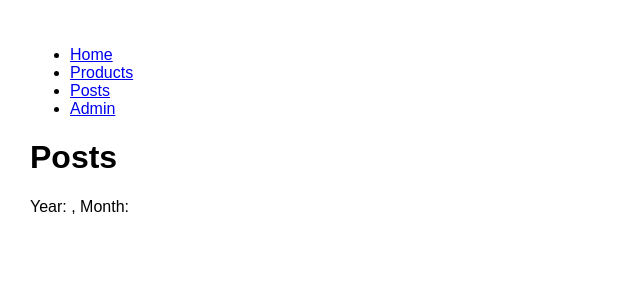
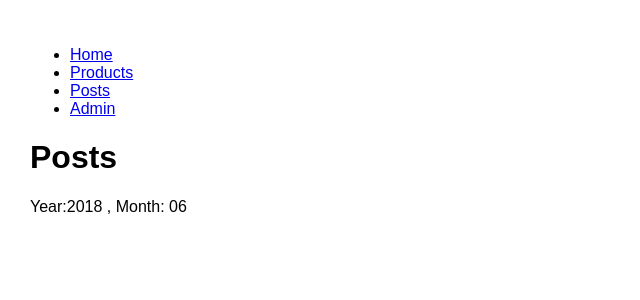
Before and after one commit to CALuthfi/routing, a React (Create React App) app: page /posts/2018/06 in a window 1280 px wide. Shown: the top 300 px of the page, without its empty margins (0-640 px from the left). Built offline with nearby package versions, Linux system fonts and the light colour scheme.

Commit message:
optional parameters

```diff
--- a/src/App.js
+++ b/src/App.js
@@ -22,7 +22,7 @@
               render={props => <Products sortBy="newst" {...props} />}
               component={Products}
             />
-            <Route path="/posts/:year/:month" component={Posts} />
+            <Route path="/posts/:year?/:month?" component={Posts} />
             <Route path="/admin" component={Dashboard} />
             <Route path="/" exact component={Home} />
           </Switch>
--- a/src/components/posts.jsx
+++ b/src/components/posts.jsx
@@ -1,10 +1,10 @@
 import React from "react";
 
-const Posts = () => {
+const Posts = ({ match }) => {
   return (
     <div>
       <h1>Posts</h1>
-      Year: , Month:
+      Year:{match.params.year} , Month: {match.params.month}
     </div>
   );
 };
```
